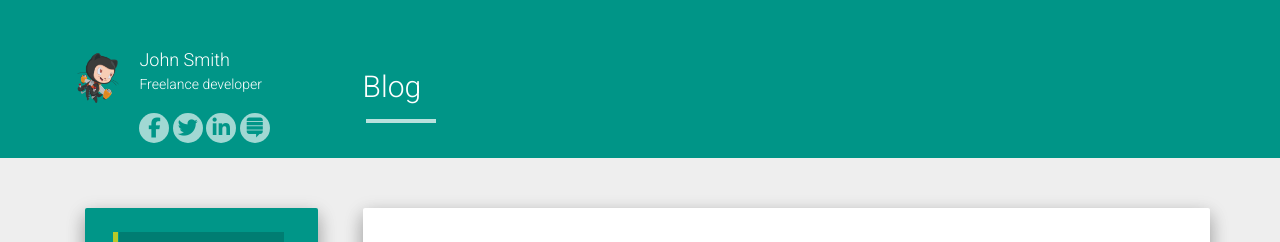
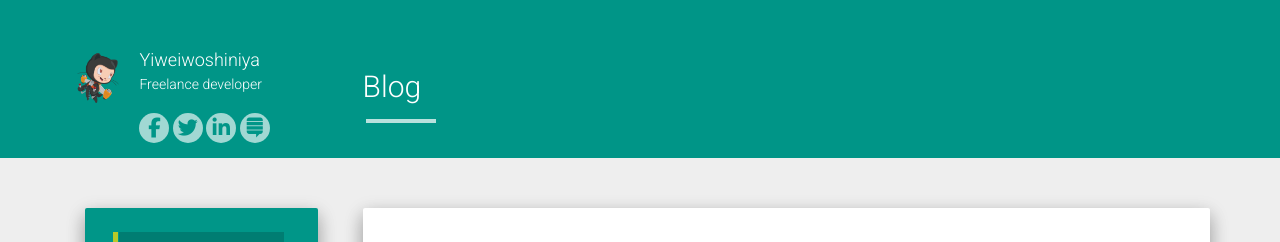
Before and after one commit to yiweiwoshiniya/yiweiwoshiniya.github.io, a Jekyll site: the page built from index.html, in a window 1280 px wide. Shown: the top 242 px of the page. Built offline with Jekyll 4.4.1, drawn with Linux system fonts in a browser that asks for light colours; nearby versions of some CDN libraries; the list of posts is cut into pages by our own code.

Commit message:
modify config

```diff
--- a/_config.yml
+++ b/_config.yml
@@ -1,8 +1,8 @@
-title: John Smith
+title: Yiweiwoshiniya
 description: My Personal Blog
-author: John Smith
+author: Yiweiwoshiniya
 logo: /hcz-jekyll-blog/static/img/avatar.png
-github: https://github.com/ashutosh2k12
+github: https://github.com/yiweiwoshiniya
 about: Freelance developer
 
 baseurl: "https://codeasashu.github.io/hcz-jekyll-blog"
```
